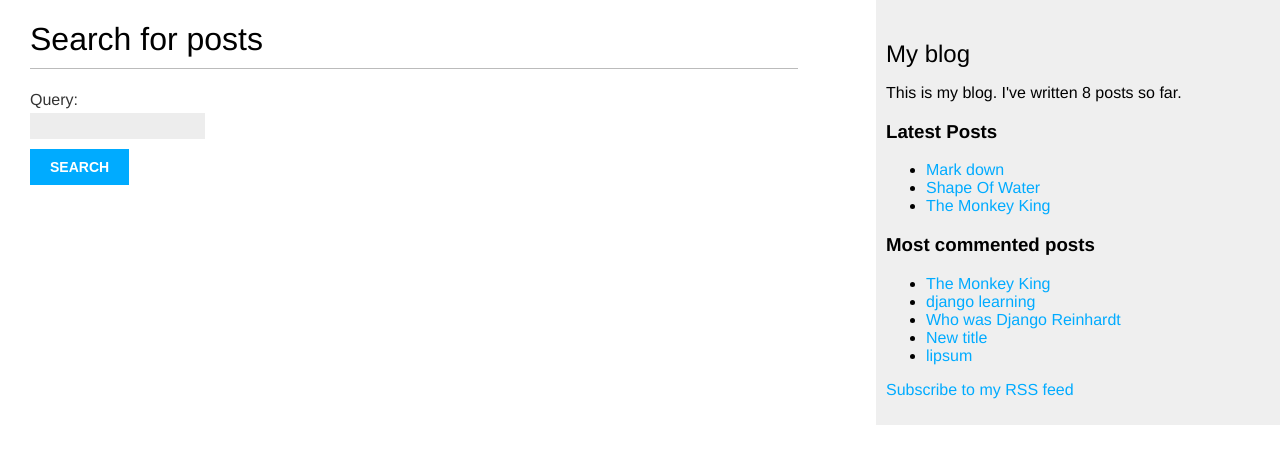
After one commit to Shubham7567/blog-example, a Django app: page /blog/search/ in a window 1280 px wide. The commit adds this page. Shown: the top 464 px of the page. Run offline with Django 3.2, Linux system fonts and the light colour scheme; data comes from the database, SQL or seed files in the repository; both versions use the stored data as it was after the commit; parts of the project's set-up code (start-up, migrations or seed data) failed here and were passed over.

Commit message:
Done the project

```diff
--- a/blog/forms.py
+++ b/blog/forms.py
@@ -12,3 +12,6 @@ class CommentForm(forms.ModelForm):
     class Meta:
         model = Comment
         fields = ('name','email','body')
+
+class SearchForm(forms.Form):
+    query = forms.CharField()
--- a/blog/templates/blog/base.html
+++ b/blog/templates/blog/base.html
@@ -1,3 +1,4 @@
+{% load blog_tags %}
 {% load static %}
 <!DOCTYPE html>
 <html lang="en">
@@ -14,7 +15,21 @@
     </div>
     <div id="sidebar">
         <h2>My blog</h2>
-        <p>This is my blog.</p>
+        <p>This is my blog. I've written {% total_posts %} posts so far.</p>
+        <h3>Latest Posts</h3>
+        {% show_latest_posts 3 %}
+        <h3>Most commented posts</h3>
+        {% get_most_commented_posts as most_commented_posts %}
+        <ul>
+            {% for post in most_commented_posts %}
+                <li>
+                    <a href="{{ post.get_absolute_url }}">{{ post.title }}</a>
+                </li>
+            {% endfor %}
+        </ul>
+        <p>
+            <a href="{% url 'blog:post-feed' %}">Subscribe to my RSS feed</a>
+        </p>
     </div>
 </body>
 </html>
--- a/blog/templates/blog/post/detail.html
+++ b/blog/templates/blog/post/detail.html
@@ -1,5 +1,5 @@
 {% extends 'blog/base.html' %}
-
+{% load blog_tags %}
 {% block title %}
     My Blog
 {% endblock title %}
@@ -10,7 +10,7 @@
     <p class="date">
     Published {{ post.publish }} by {{ post.author }}
     </p>
-    {{ post.body|linebreaks }}
+    {{ post.body|markdown }}
     <p>
         <a href="{% url 'blog:post-share' post.id %}">Share this post</a>
     </p>
--- /dev/null
+++ b/blog/templates/blog/post/latest_posts.html
@@ -0,0 +1,7 @@
+<ul>
+    {% for post in latest_posts %}
+        <li>
+            <a href="{{ post.get_absolute_url }}">{{ post.title }}</a>
+        </li>
+    {% endfor %}
+</ul>
--- a/blog/templates/blog/post/list.html
+++ b/blog/templates/blog/post/list.html
@@ -1,5 +1,5 @@
 {% extends 'blog/base.html' %}
-
+{% load blog_tags %}
 {% block title %}
     My Blog
 {% endblock title %}
@@ -26,7 +26,7 @@
         <p class="date">
             Published {{ post.publish }} by {{ post.author }}
         </p>
-        {{ post.body|truncatewords:30|linebreaks }}
+        {{ post.body|markdown|truncatewords_html:30 }}
     {% endfor %}
     {% include "pagination.html" with page=posts %}
 {% endblock content %}
--- /dev/null
+++ b/blog/templates/blog/post/search.html
@@ -0,0 +1,33 @@
+{% extends 'blog/base.html' %}
+{% load blog_tags %}
+
+{% block title %}
+    Search
+{% endblock title %}
+
+
+{% block content %}
+
+    {% if query %}
+        <h1>Posts containig "{{query}}"</h1>
+        <h3>
+            {% with results.count as total_results %}
+                Found {{ total_results }} result{{ total_results|pluralize }}
+            {% endwith %}
+        </h3>
+
+        {% for post in results %}
+            <h4><a href="{{ post.get_absolute_url }}">{{ post.title }}</a></h4>
+            {{ post.body|markdown|truncatewords_html:5 }}
+        {% empty %}
+            <p>There are no results for your query.</p>
+        {% endfor %}
+    {% else %}
+        <h1>Search for posts</h1>
+        <form action="" method="GET">
+            {{ form.as_p }}
+            <input type="submit" value="Search">
+        </form>
+    {% endif %}
+
+{% endblock content %}
--- /dev/null
+++ b/blog/templatetags/blog_tags.py
@@ -0,0 +1,19 @@
+from django import template
+from ..models import Post
+from django.db.models import Count
+from django.utils.safestring import mark_safe
+import markdown
+register = template.Library()
+@register.simple_tag
+def total_posts():
+    return Post.published.count()
+@register.inclusion_tag('blog/post/latest_posts.html')
+def show_latest_posts(count=5):
+    latest_posts = Post.published.order_by('-publish')[:count]
+    return {'latest_posts':latest_posts}
+@register.simple_tag
+def get_most_commented_posts(count=5):
+    return Post.published.annotate(total_comments=Count('comments')).order_by('-total_comments')[:count]
+@register.filter(name="markdown")
+def markdown_format(text):
+    return mark_safe(markdown.markdown(text))
--- a/blog/urls.py
+++ b/blog/urls.py
@@ -1,5 +1,6 @@
 from django.urls import path
 from . import views
+from .feeds import LatestPostsFeed
 
 app_name='blog'
 
@@ -9,4 +10,6 @@ urlpatterns = [
     #path('',views.PostListView.as_view(),name='post-list'),
     path('<int:year>/<int:month>/<int:day>/<slug:post>/',views.post_detail,name='post-detail'),
     path('<int:post_id>/share/',views.post_share,name='post-share'),
+    path('feed/',LatestPostsFeed(),name='post-feed'),
+    path('search/',views.post_search,name='post-search'),
 ]
--- a/blog/views.py
+++ b/blog/views.py
@@ -1,9 +1,11 @@
+from django.contrib.postgres import search
 from django.core import paginator
 from django.shortcuts import get_object_or_404, render
 from .models import Post,Comment
 from django.core.paginator import Paginator,EmptyPage,PageNotAnInteger
 from django.views.generic import ListView
-from .forms import EmailPostForm,CommentForm
+from django.contrib.postgres.search import SearchVector,SearchQuery,SearchRank,TrigramSimilarity
+from .forms import EmailPostForm,CommentForm,SearchForm
 from django.core.mail import send_mail
 from taggit.models import Tag
 from django.db.models import Count
@@ -46,7 +48,7 @@ def post_list(request, tag_slug=None):
     if tag_slug:
         tag = get_object_or_404(Tag,slug=tag_slug)
         object_list = object_list.filter(tags__in=[tag])
-    paginator = Paginator(object_list, 3)#3 posts in each page
+    paginator = Paginator(object_list, 5)#3 posts in each page
     page = request.GET.get('page')
     try:
         posts = paginator.page(page)
@@ -91,3 +93,19 @@ def post_detail(request,year,month,day,post):
         'similar_posts':similar_posts,
     }
     return render(request,'blog/post/detail.html',context)
+
+def post_search(request):
+    form = SearchForm()
+    query = None
+    results = []
+    if 'query' in request.GET:
+        form = SearchForm(request.GET)
+        if form.is_valid():
+            query = form.cleaned_data['query']
+            search_vector = SearchVector('title',weight='A')+SearchVector('body',weight='B')
+            search_query = SearchQuery(query)
+            #results = Post.published.annotate(search=search_vector,rank=SearchRank(search_vector, search_query)).filter(rank__gte=0.3).order_by('-rank')
+            results = Post.published.annotate(
+                similarity=TrigramSimilarity('title', query),
+            ).filter(similarity__gt=0.1).order_by('-similarity')
+    return render(request,'blog/post/search.html',{'form':form,'query':query,'results':results})
--- a/mysite/urls.py
+++ b/mysite/urls.py
@@ -1,7 +1,14 @@
 from django.contrib import admin
 from django.urls import path,include
+from django.contrib.sitemaps.views import sitemap
+from blog.sitemaps import PostSitemap
+sitemaps = {
+    'posts': PostSitemap,
+}
 
 urlpatterns = [
     path('admin/', admin.site.urls),
     path('blog/', include('blog.urls',namespace='blog')),
+    path('sitemap.xml', sitemap, {'sitemaps': sitemaps},
+         name='django.contrib.sitemaps.views.sitemap')
 ]
--- /dev/null
+++ b/requirements.txt
@@ -0,0 +1,6 @@
+asgiref==3.3.4
+Django==3.2
+django-taggit==1.4.0
+Markdown==3.3.4
+pytz==2021.1
+sqlparse==0.4.1
```
Also changed, not shown: blog/feeds.py (added, +14 -0 lines), blog/sitemaps.py (added, +10 -0 lines), mysite/settings.py (+7 -2 lines), blog/templatetags/__init__.py (added), db.sqlite3.
